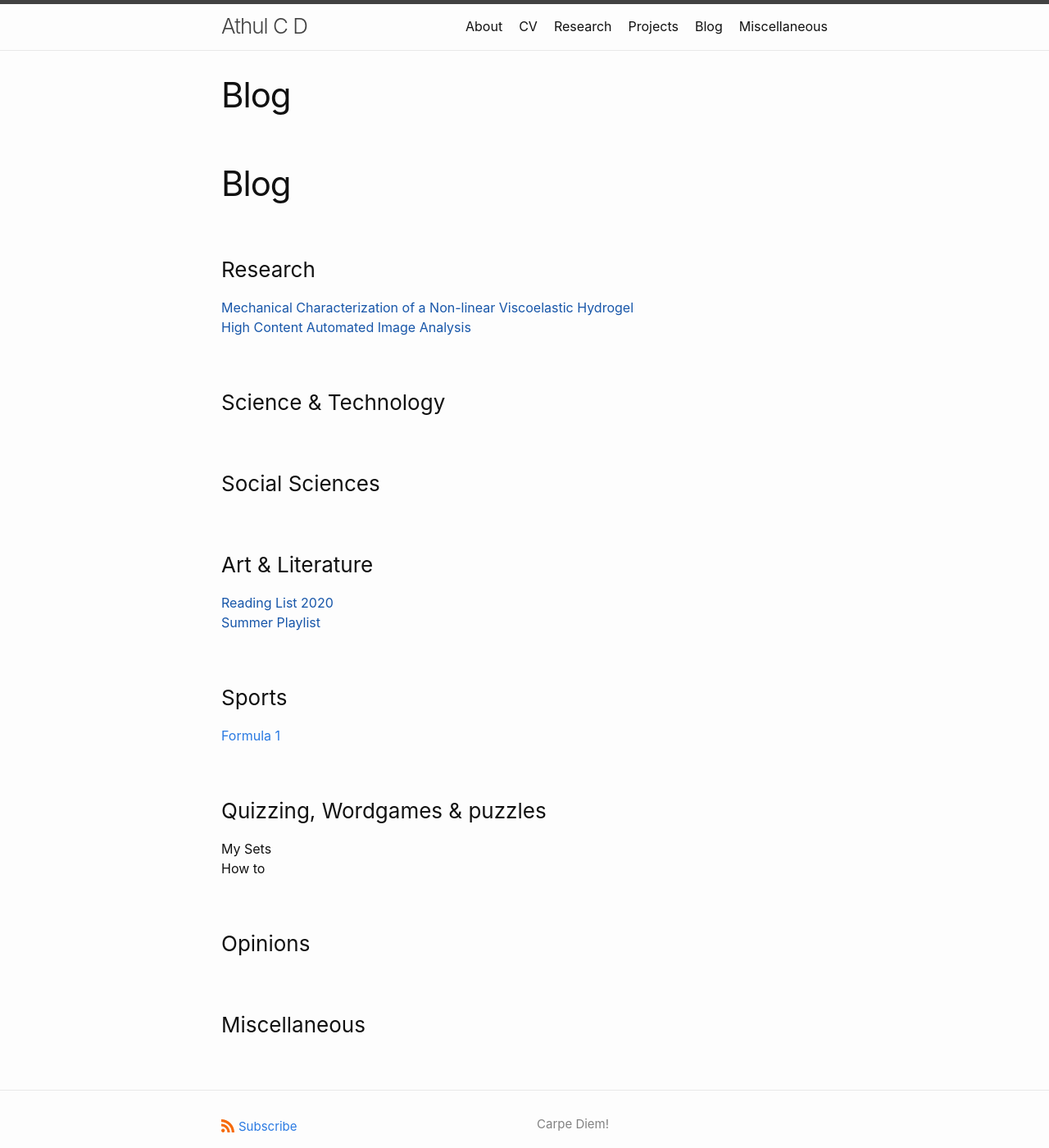
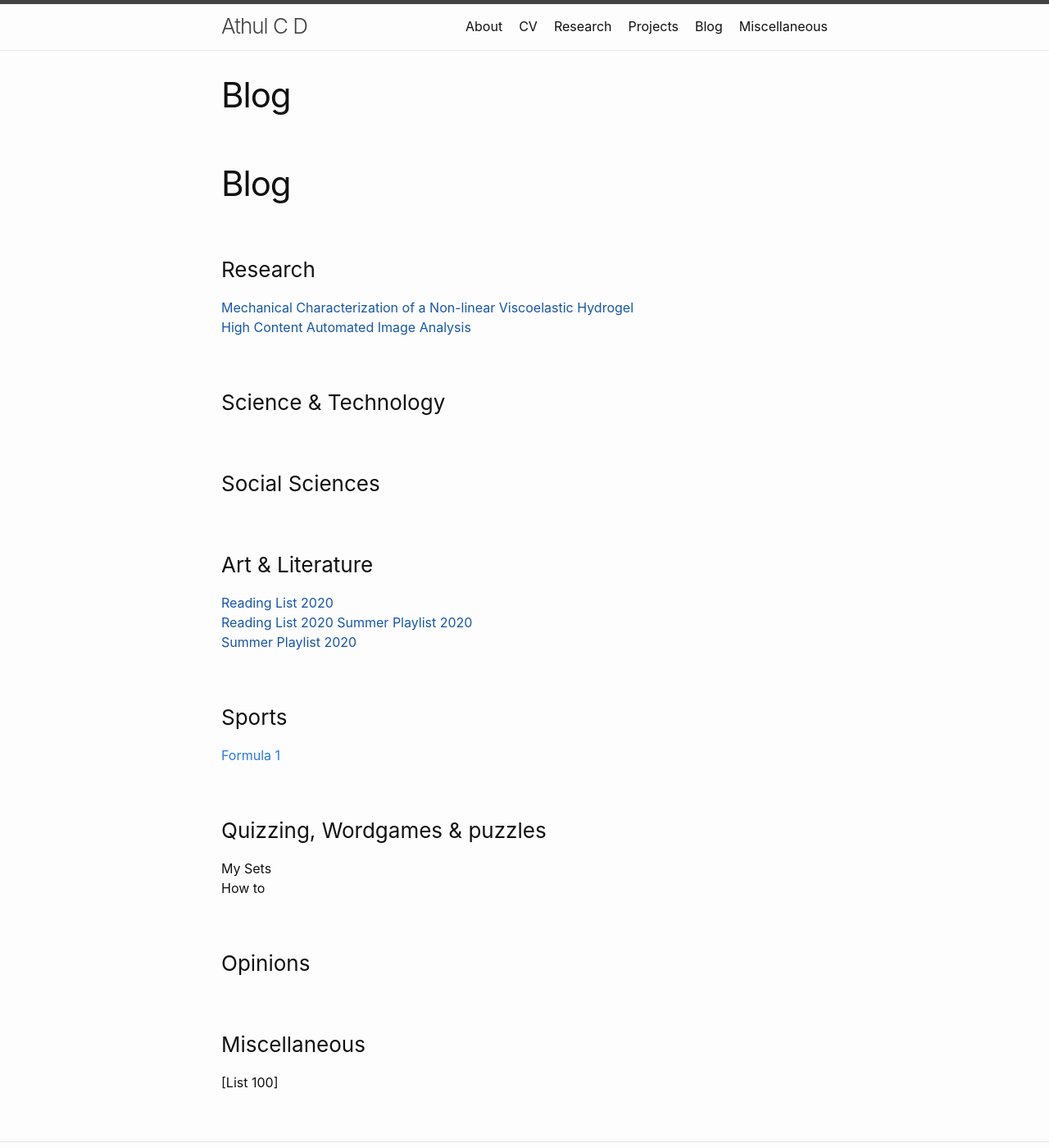
Before and after one commit to athulcd/athulcd.github.io, a Jekyll site: the page built from blog.md, in a window 1280 px wide and 1400 px high. Shown: the whole window at 82% size. Built offline with Jekyll 4.4.1, drawn with Linux system fonts in a browser that asks for light colours; our own code applies the rules of GitHub Pages for plain Markdown files.

Commit message:
Update blog.md

```diff
--- a/blog.md
+++ b/blog.md
@@ -15,10 +15,14 @@ permalink: /blog/
 
 ### Art & Literature
 [Reading List 2020]()
-[Summer Playlist]()
+[Reading List 2020]()
+[Summer Playlist 2020]()
+[Summer Playlist 2020]()
+
 
 ### Sports
 [Formula 1](https://athulcd.github.io/blog/Formula1)
+
 
 ### Quizzing, Wordgames & puzzles
 My Sets
@@ -30,3 +34,4 @@ How to
 
 
 ### Miscellaneous
+[List 100]
```
